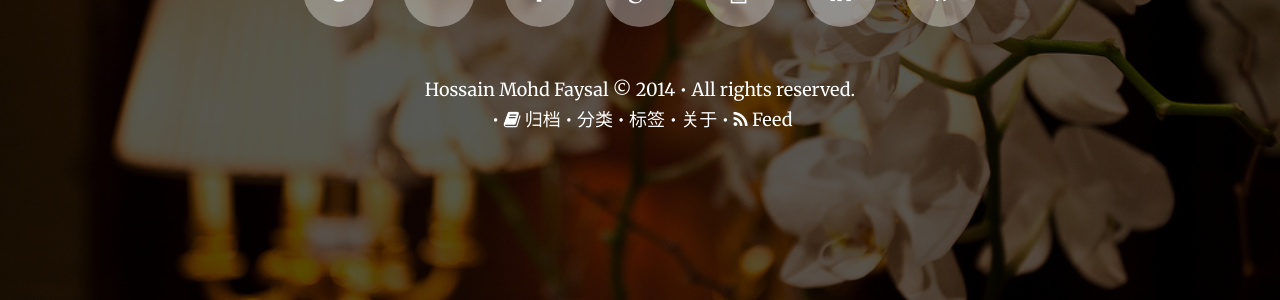
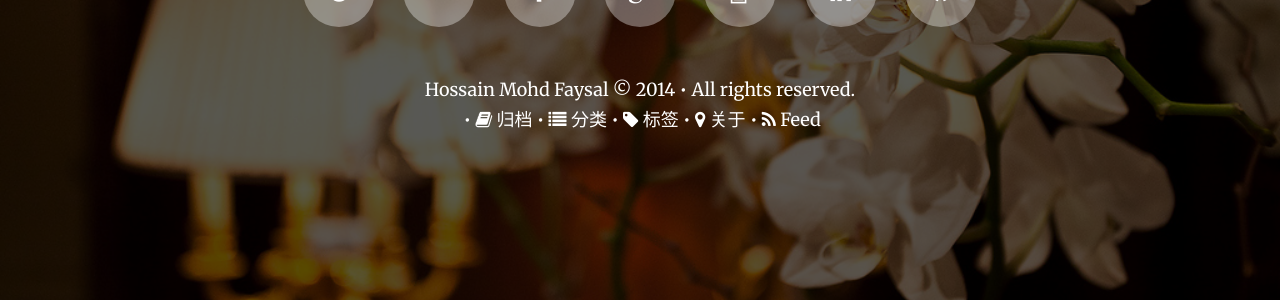
Before and after one commit to Jbeauty/jbeauty.github.com, a Jekyll site: the page built from index.html, in a window 1280 px wide. Shown: the part 4368-4668 px from the top of the page. Built offline with Jekyll 4.4.1, drawn with Linux system fonts in a browser that asks for light colours; nearby versions of some CDN libraries; the list of posts is cut into pages by our own code.

Commit message:
change blog info

```diff
--- a/_config.yml
+++ b/_config.yml
@@ -49,17 +49,17 @@ bing_verify:
 # Links to include in footer navigation
 # For external links add external: true
 links:
-  - title: <i class="icon-book"></i>主页
+  - title: <i class="icon-home"></i> 主页
     url: /
     external: false
     icon: icon-book
   - title: <i class="icon-book"></i> 归档
     url: /documentation
-  - title: 分类
+  - title: <i class="icon-list"></i> 分类
     url: /categories
-  - title: 标签
+  - title: <i class="icon-tag"></i>  标签
     url: /tags
-  - title: 关于
+  - title: <i class="icon-map-marker"></i> 关于
     url: /hossain-mohd-faysal
 
 # http://en.wikipedia.org/wiki/List_of_tz_database_time_zones
```
